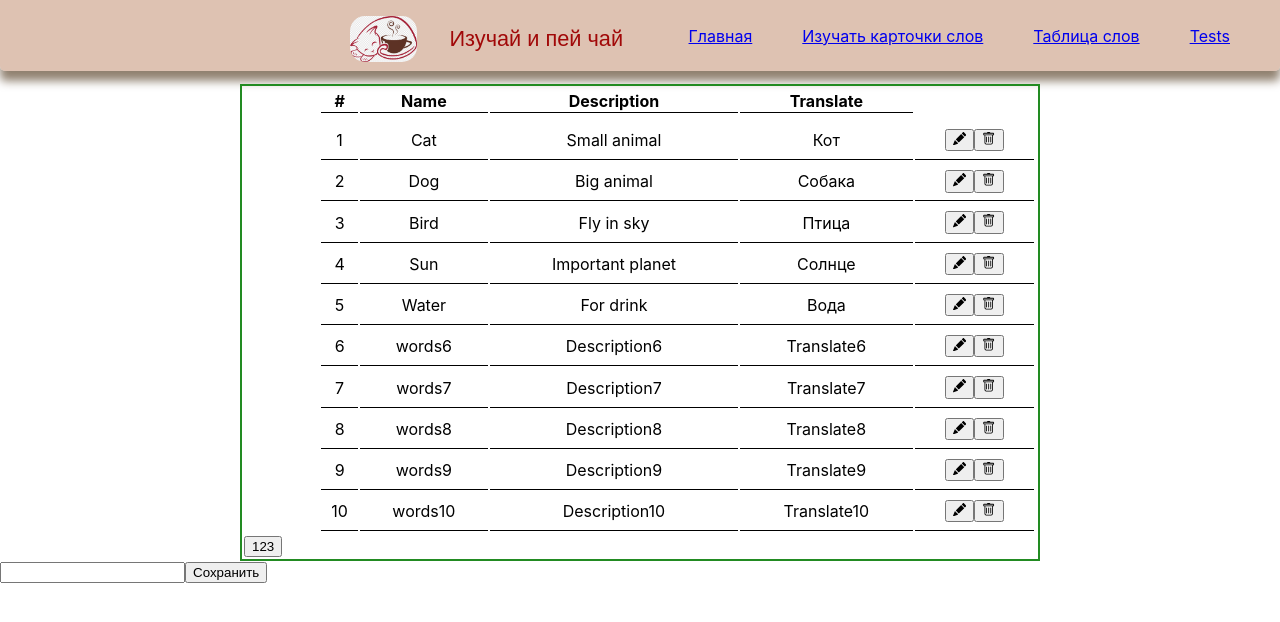
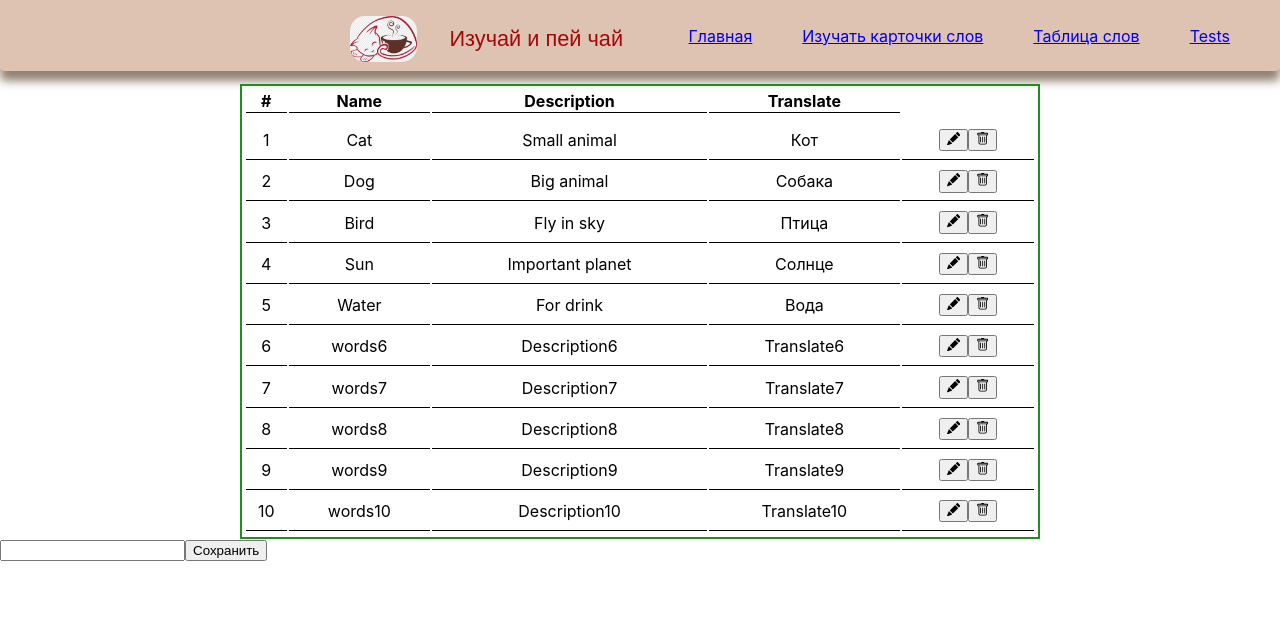
Before and after one commit to NataliBrz/englishApp, a React (Create React App) app: page /words in a window 1280 px wide. Shown: the top 622 px of the page. Built offline with nearby package versions, Linux system fonts and the light colour scheme.

Commit message:
local end

```diff
--- a/src/components/Card.jsx
+++ b/src/components/Card.jsx
@@ -14,7 +14,7 @@ import { useState } from "react";
 function Card(props) {
 
   const [currentIndex, setCurrentIndex] = useState();
-  //const [words, setWords] = useState(unresolvetWords);
+  const [words, setWords] = useState();
 
 
   return (
--- a/src/components/EditableTable.jsx
+++ b/src/components/EditableTable.jsx
@@ -14,6 +14,9 @@ const EditableTable = ({ columns, rows, setRowsState, actions }) => {
   const [isEditMode, setIsEditMode] = useState(false);
   const [rowIDToEdit, setRowIDToEdit] = useState(undefined);
   const [editedRow, setEditedRow] = useState();
+
+  const [dannyje, izmDannyje] = useState(rows);
+
   const handleEdit = (rowID) => {
     setIsEditMode(true);
     setEditedRow(undefined);
@@ -28,7 +31,7 @@ const EditableTable = ({ columns, rows, setRowsState, actions }) => {
     const newData = rows.filter(row => {
       return row.id !== rowID ? row : null
     });
-    setRowsState(newData);
+    izmDannyje(newData);
   }
 
 
@@ -66,7 +69,7 @@ const EditableTable = ({ columns, rows, setRowsState, actions }) => {
     console.log('handleSaveRowChanges')
     setTimeout(() => {
       setIsEditMode(false);
-      const newData = rows.map(row => {
+      const newData = dannyje.map(row => {
         if (row.id === editedRow.id) {
           if (editedRow.Name) row.Name = editedRow.Name;
           if (editedRow.Description) row.Description = editedRow.Description;
@@ -74,24 +77,14 @@ const EditableTable = ({ columns, rows, setRowsState, actions }) => {
         }
         return row;
       })
-      setRowsState(newData);
+      izmDannyje(newData);
       setEditedRow(undefined)
     }, 1000)
   }
 
-   const [row, setRow] = useState(() => {
-    const row = localStorage.getItem("row");
-    const initialValue = JSON.parse(row);
-    return initialValue || "";
-  });
-
   useEffect(() => {
-    localStorage.setItem('row', JSON.stringify(row))
-  }, [row])
-
-  const changeState = () => {
-    setRow(!setRowIDToEdit)
-  }
+    setRowsState(dannyje);
+  }, [dannyje])
 
 
   return (
@@ -104,7 +97,7 @@ const EditableTable = ({ columns, rows, setRowsState, actions }) => {
       </tr>
       </thead>
       <tbody>
-      {rows.map((row) => {
+      {dannyje.map((row) => {
         return <tr key={row.id}>
           <td>
             {row.id}
@@ -168,7 +161,6 @@ const EditableTable = ({ columns, rows, setRowsState, actions }) => {
         </tr>
       })}
       </tbody>
-      <button onChange={() => changeState()}>123</button>
     </Table>
   );
 };
--- a/src/components/Table.jsx
+++ b/src/components/Table.jsx
@@ -3,7 +3,7 @@ import '../style/tableStyle.css';
 import Header from "./Header";
 import EditableTable from "./EditableTable";
 import Store from '../testing/StoreTest';
-import { useState } from "react";
+import { useState, useEffect } from "react";
 
 const columns = [
   { field: 'id', fieldName: '#' },
@@ -27,8 +27,16 @@ const data = [
 
 
 function Table() {
-  const [words, setWords] = useState(data);
+  const [words, setWords] = useState(() => {
+    const row = localStorage.getItem("row");
+    const initialValue = JSON.parse(row);
+    return initialValue || data;
+  });
 
+
+  useEffect(() => {
+    localStorage.setItem('row', JSON.stringify(words))
+  }, [words])
 
 
     return (
```
